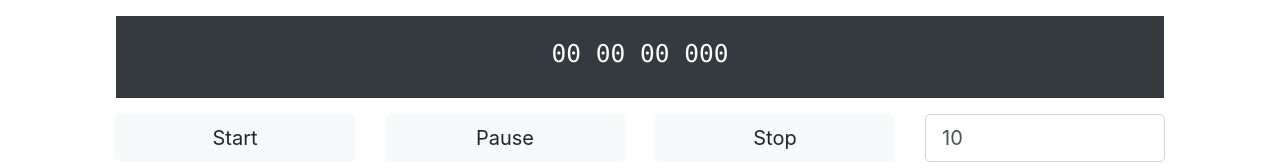
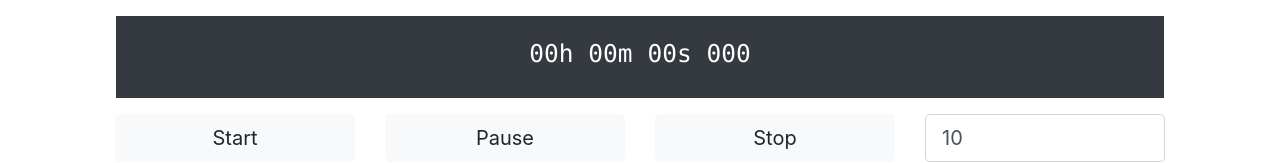
Before and after one commit to v1kd/react-hooks, a React (Create React App) app: page /6 in a window 1280 px wide. Shown: the top 163 px of the page. Built offline with nearby package versions, Linux system fonts and the light colour scheme.

Commit message:
Add h, m, s to time in stop watch

```diff
--- a/src/stop_watch/StopWatch.js
+++ b/src/stop_watch/StopWatch.js
@@ -163,7 +163,7 @@ function Time(props) {
 
   return (
     <code className="text-white">
-      {hrs.padStart(2, "0")} {min.padStart(2, "0")} {secs.padStart(2, "0")}{" "}
+      {hrs.padStart(2, "0")}h {min.padStart(2, "0")}m {secs.padStart(2, "0")}s{" "}
       {ms.padStart(3, "0")}
     </code>
   );
```
